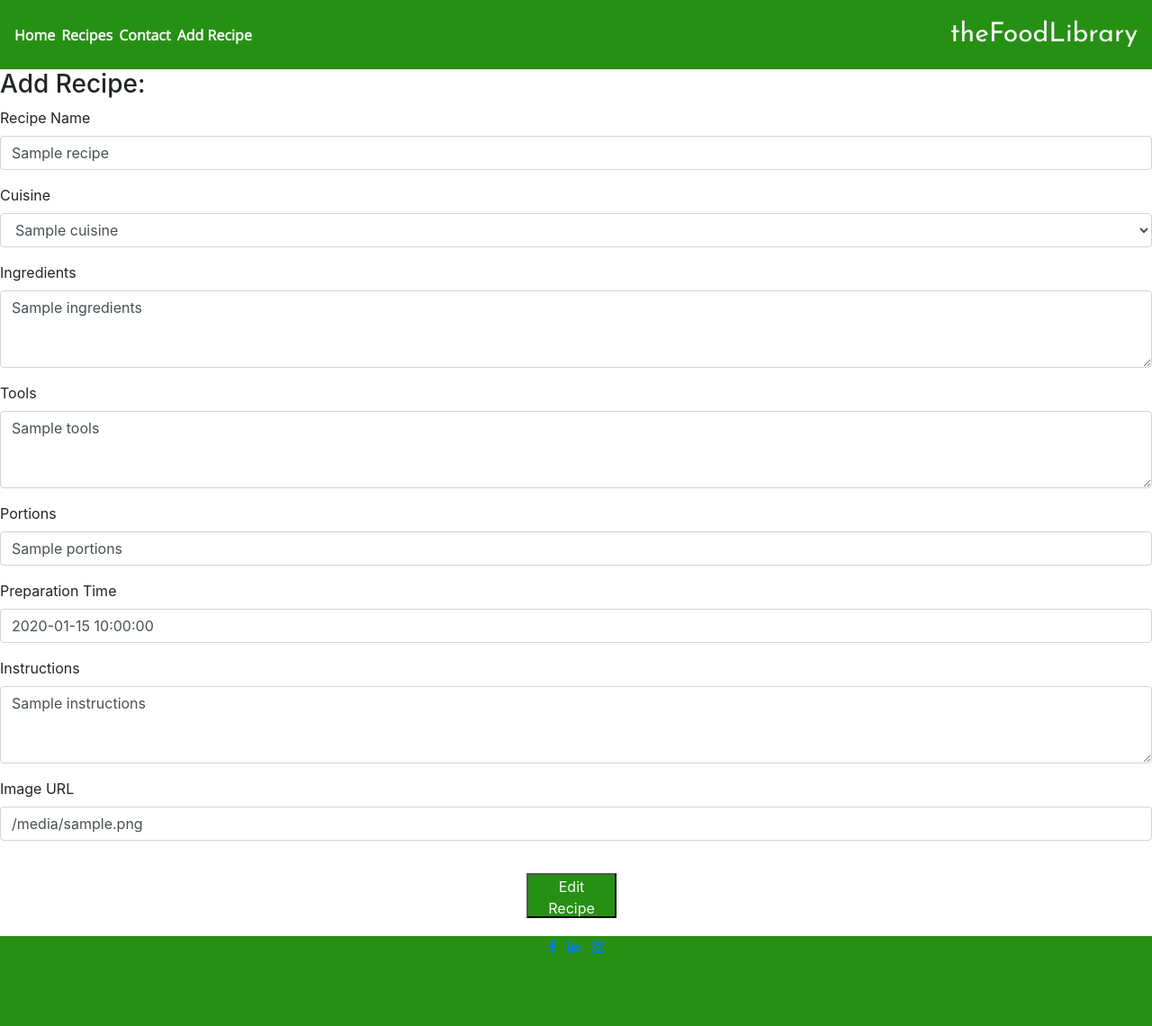
After one commit to Code-Institute-Submissions/mendesfsweden-MilestoneProject3, a Flask app: template templates/edit_recipe.html in a window 1280 px wide. The commit adds this page. Shown: the whole page at 90% size. Run offline with Flask 2, Linux system fonts and the light colour scheme; the template is opened without the code that fills it: most values are stand-ins (such as "Sample title", 1, 10 or a date in 2020); some libraries are stand-ins or nearby versions.

Commit message:
added edit.html and route to update a recipe

```diff
--- a/app.py
+++ b/app.py
@@ -47,6 +47,18 @@ def delete_recipe(recipe_id):
     mongo.db.recipes.remove({'_id': ObjectId(recipe_id)})
     return redirect(url_for('get_recipes'))
 
+@app.route('/edit_recipe/<recipe_id>')
+def edit_recipe(recipe_id):
+    return render_template('edit_recipe.html', recipe=mongo.db.recipes.find_one({'_id': ObjectId(recipe_id)}), cuisines=mongo.db.cuisines.find().sort([("name", 1)]))
+
+@app.route('/recipes/<recipe_id>/update', methods=["POST"])
+def update_recipe(recipe_id):
+    mongo.db.recipes.update({'_id': ObjectId(recipe_id)}, request.form.to_dict())
+    return redirect(url_for('get_recipes'))
+
+
+
+
 
 if __name__ == '__main__':
     app.run(host=os.environ.get('IP', '0.0.0.0'),
--- a/templates/add_recipe.html
+++ b/templates/add_recipe.html
@@ -8,9 +8,9 @@
   </div>
 		<div class="form-group">
 			<label for="cuisine">Cuisine</label>
-			<select class="form-control" name="cuisine" id="cuisine" required>
+			<select class="form-control" name="cuisine" id="cuisine"  required>
     {% for cuisine in cuisines %}
-      <option>{{cuisine.cuisine_name}}</option>
+      <option value="{{cuisine.cuisine_name}}">{{cuisine.cuisine_name}}</option>
     {% endfor %}
         </select>
 		</div>
--- /dev/null
+++ b/templates/edit_recipe.html
@@ -0,0 +1,49 @@
+{% extends 'base.html' %}
+{% block content %}
+<h3>Add Recipe:</h3>
+<form action="{{ url_for('update_recipe', recipe_id=recipe._id) }}" method="POST">
+	<div class="form-group">
+		<label for="name">Recipe Name</label>
+		<input name="name" type="text" class="form-control" id="name" value="{{recipe.name}}" required>
+  </div>
+		<div class="form-group">
+			<label for="cuisine">Cuisine</label>
+			<select class="form-control" name="cuisine" id="cuisine" required>
+    {% for cuisine in cuisines %}
+      {% if cuisine.cuisine_name == recipe.cuisine_name %}
+        <option value="{{cuisine.cuisine_name}}" selected >{{cuisine.cuisine_name}}</option>
+        {% else %}
+        <option value="{{cuisine.cuisine_name}}">{{cuisine.cuisine_name}}</option>
+        {% endif %}
+    {% endfor %}
+        </select>
+		</div>
+		<div class="form-group">
+			<label for="ingredients">Ingredients</label>
+			<textarea name="ingredients" rows="3" class="form-control" id="ingredients" required>{{recipe.ingredients}}</textarea>
+		</div>
+		<div class="form-group">
+			<label for="tools">Tools</label>
+			<textarea name="tools" rows="3" class="form-control" id="tools" required>{{recipe.tools}}</textarea>
+		</div>
+		<div class="form-group">
+			<label for="portions">Portions</label>
+			<input name="portions" type="text" class="form-control" id="portions" value="{{recipe.portions}}" required>
+  </div>
+			<div class="form-group">
+				<label for="prep_time">Preparation Time</label>
+				<input name="prep_time" type="text" class="form-control" id="prep_time" value="{{recipe.prep_time}}" required>
+  </div>
+				<div class="form-group">
+					<label for="instructions">Instructions</label>
+					<textarea name="instructions" rows="3" class="form-control" id="instructions" required>{{recipe.instructions}}</textarea>
+				</div>
+				<div class="form-group">
+					<label for="image">Image URL</label>
+					<input name="image" type="url" class="form-control" id="image" value="{{recipe.image}}" required>
+  </div>
+					<div class="text-center">
+						<button class="btn-edit" type="submit">Edit Recipe</button>
+					</div>
+</form>
+{% endblock %}
```
